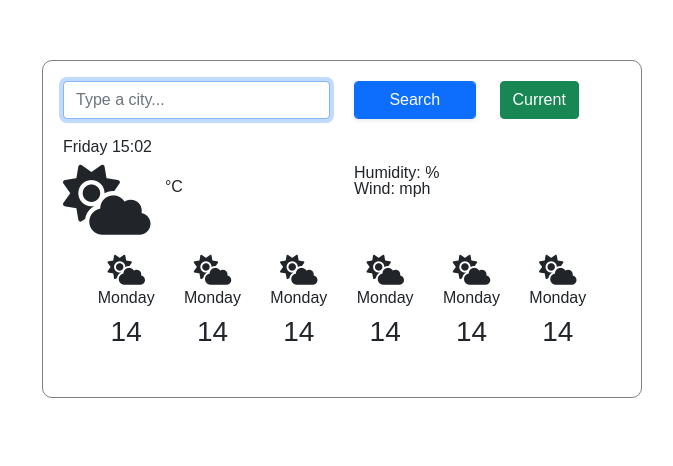
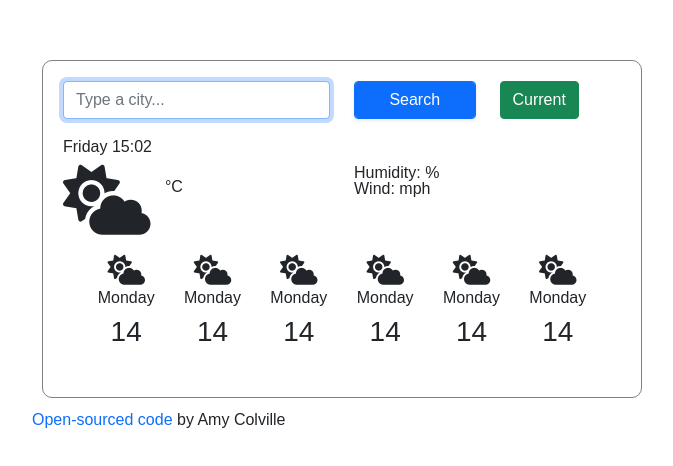
Before and after one commit to amycolv/Weather_app, a plain HTML site: page index.html in a window 1280 px wide. Shown: the whole page, without its empty margins (50-723 px from the left). Drawn offline with nearby package versions, Linux system fonts and the light colour scheme; no server answers.

Commit message:
Added link to GitHub

```diff
--- a/index.html
+++ b/index.html
@@ -103,7 +103,9 @@
             <h5>14</h5>
           </div>
         </div>
-      </div>
+    </div>
+    <div>
+  <p><a href="https://github.com/amycolv/Weather_app">Open-sourced code</a> by Amy Colville</p>
     </div>
     <script src="src/script.js"></script>
   </body>
--- a/src/styles.css
+++ b/src/styles.css
@@ -23,6 +23,10 @@ ul {
 li {
   list-style: none;
   line-height: 1;
+}
+
+a {
+  text-decoration: none;
 }
 
 div.next-day-weather {
```
